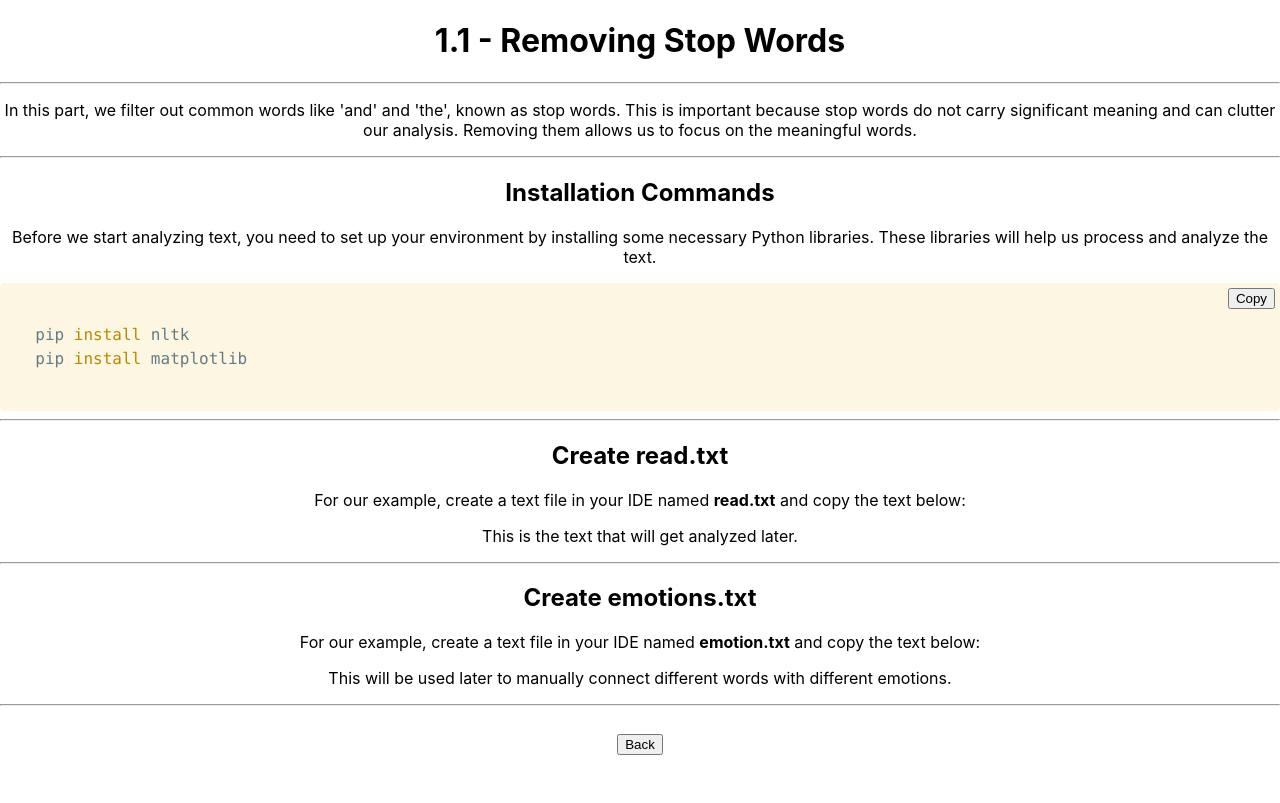
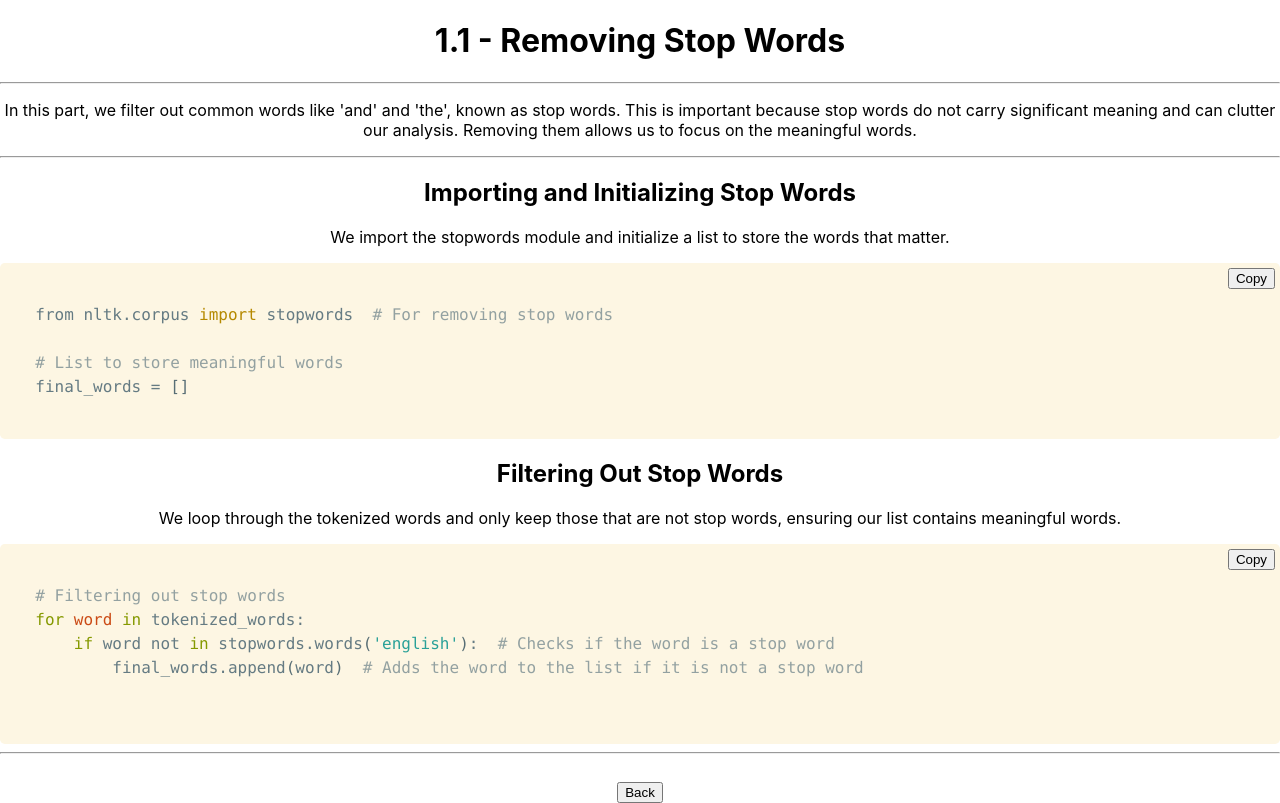
Before and after one commit to ZeendaBean24/NLP-Sentiment_Analysis, a React (Create React App) app in the folder learn-nlp/: page /n1.1 in a window 1280 px wide. Built offline with nearby package versions, Linux system fonts and the light colour scheme; a web font is replaced by a local one.

Commit message:
Finish PageOneOne, changes to clipboard copying messages

```diff
--- a/learn-nlp/src/Pages/PageOne.jsx
+++ b/learn-nlp/src/Pages/PageOne.jsx
@@ -671,7 +671,7 @@ function PageOne() {
           <SyntaxHighlighter language="bash" style={ solarizedlight }>
             {snippet1}
           </SyntaxHighlighter>
-          <button onClick={() => copyToClipboard(installCommands)} className="copy-button" style={{ position: 'absolute', top: '5px', right: '5px' }}>
+          <button onClick={() => copyToClipboard(snippet1)} className="copy-button" style={{ position: 'absolute', top: '5px', right: '5px' }}>
             Copy
           </button>
         </div>
@@ -683,7 +683,7 @@ function PageOne() {
           <SyntaxHighlighter language="bash" style={ solarizedlight }>
             {snippet2}
           </SyntaxHighlighter>
-          <button onClick={() => copyToClipboard(installCommands)} className="copy-button" style={{ position: 'absolute', top: '5px', right: '5px' }}>
+          <button onClick={() => copyToClipboard(snippet2)} className="copy-button" style={{ position: 'absolute', top: '5px', right: '5px' }}>
             Copy
           </button>
         </div>
@@ -695,7 +695,7 @@ function PageOne() {
           <SyntaxHighlighter language="bash" style={ solarizedlight }>
             {snippet3}
           </SyntaxHighlighter>
-          <button onClick={() => copyToClipboard(installCommands)} className="copy-button" style={{ position: 'absolute', top: '5px', right: '5px' }}>
+          <button onClick={() => copyToClipboard(snippet3)} className="copy-button" style={{ position: 'absolute', top: '5px', right: '5px' }}>
             Copy
           </button>
         </div>
--- a/learn-nlp/src/Pages/PageOneOne.jsx
+++ b/learn-nlp/src/Pages/PageOneOne.jsx
@@ -1,4 +1,4 @@
-import React, {useState} from 'react';
+import React from 'react';
 import './styles.css';
 import { Prism as SyntaxHighlighter } from 'react-syntax-highlighter';
 import { solarizedlight } from 'react-syntax-highlighter/dist/esm/styles/prism';
@@ -33,11 +33,20 @@ function PageOneOne() {
     }
   };
 
-  const installCommands = `
-  pip install nltk
-  pip install matplotlib
+  const snippet1 = `
+  from nltk.corpus import stopwords  # For removing stop words
+
+  # List to store meaningful words
+  final_words = []
   `;
 
+  const snippet2 = `
+  # Filtering out stop words
+  for word in tokenized_words:
+      if word not in stopwords.words('english'):  # Checks if the word is a stop word
+          final_words.append(word)  # Adds the word to the list if it is not a stop word
+
+  `
   return (
     <div className="page">
       <h1 className="page-title">1.1 - Removing Stop Words</h1>
@@ -47,28 +56,28 @@ function PageOneOne() {
       </div>
       <hr></hr>
         <div className="section-divider">
-          <h2 className="subheading">Installation Commands</h2>
-          <p className="description">Before we start analyzing text, you need to set up your environment by installing some necessary Python libraries. These libraries will help us process and analyze the text.</p>
+          <h2 className="subheading">Importing and Initializing Stop Words</h2>
+          <p className="description">We import the stopwords module and initialize a list to store the words that matter.</p>
           <div className="code-container" style={{ position: 'relative' }}>
             <SyntaxHighlighter language="bash" style={ solarizedlight }>
-              {installCommands}
+              {snippet1}
             </SyntaxHighlighter>
-            <button onClick={() => copyToClipboard(installCommands)} className="copy-button" style={{ position: 'absolute', top: '5px', right: '5px' }}>
+            <button onClick={() => copyToClipboard(snippet1)} className="copy-button" style={{ position: 'absolute', top: '5px', right: '5px' }}>
               Copy
             </button>
         </div>
       </div>
-      <hr></hr>
       <div className="section-divider">
-        <h2 className="subheading">Create read.txt</h2>
-        <p className="description">For our example, create a text file in your IDE named <strong>read.txt</strong> and copy the text below:</p>
-        <p className="description">This is the text that will get analyzed later.</p>
-      </div>
-      <hr></hr>
-      <div className="section-divider">
-        <h2 className="subheading">Create emotions.txt</h2>
-        <p className="description">For our example, create a text file in your IDE named <strong>emotion.txt</strong> and copy the text below:</p>
-        <p className="description">This will be used later to manually connect different words with different emotions.</p>
+        <h2 className="subheading">Filtering Out Stop Words</h2>
+        <p className="description">We loop through the tokenized words and only keep those that are not stop words, ensuring our list contains meaningful words.</p>
+        <div className="code-container" style={{ position: 'relative' }}>
+            <SyntaxHighlighter language="bash" style={ solarizedlight }>
+              {snippet2}
+            </SyntaxHighlighter>
+            <button onClick={() => copyToClipboard(snippet2)} className="copy-button" style={{ position: 'absolute', top: '5px', right: '5px' }}>
+              Copy
+            </button>
+        </div>
       </div>
       <hr></hr>
       <button className="back-button" style={{ marginTop: '20px', cursor: 'pointer' }} onClick={() => handleNavigate('/')}>
```
